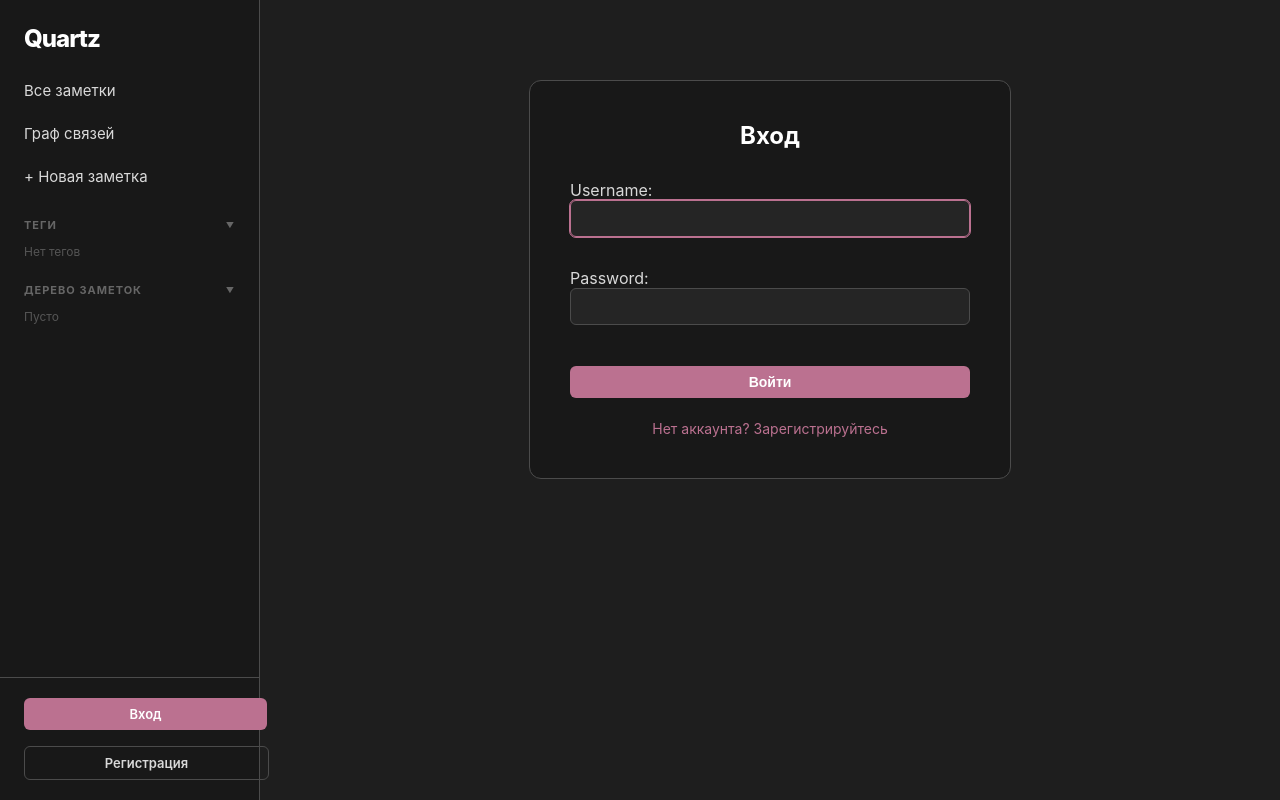
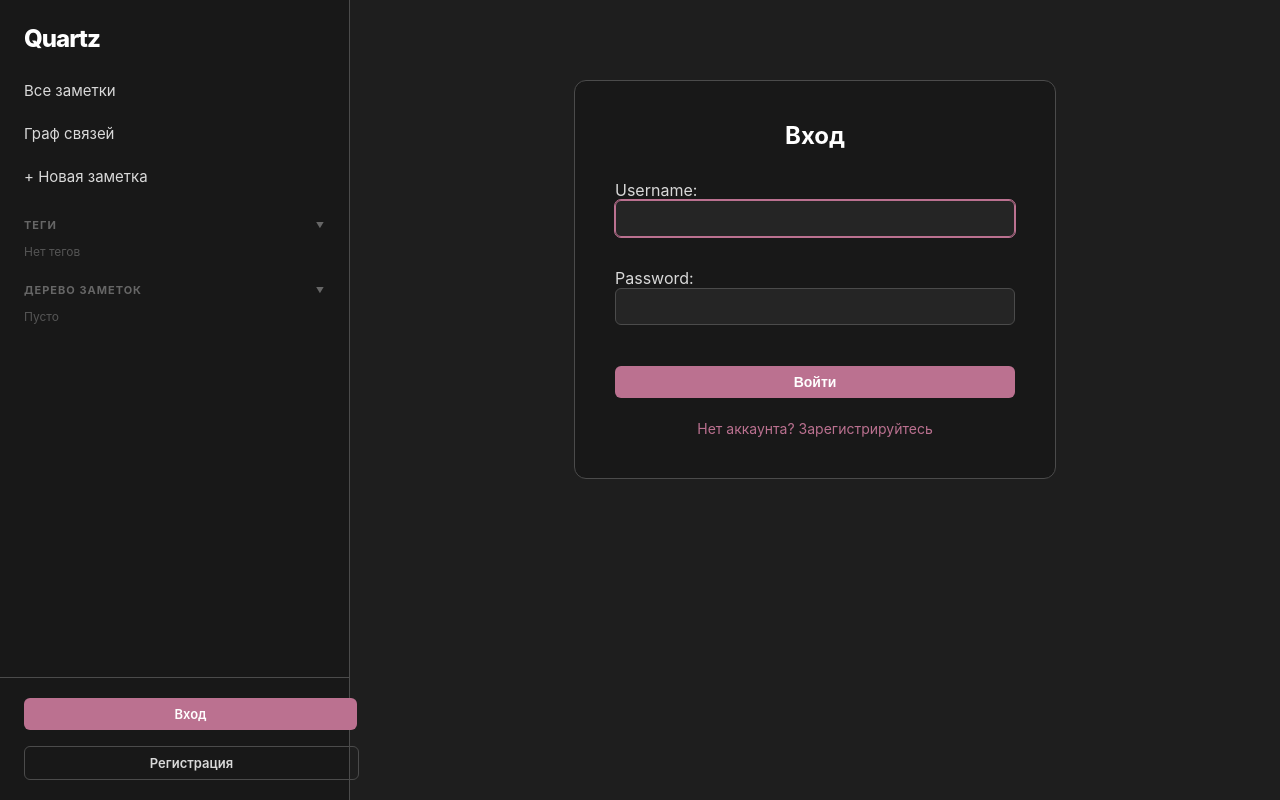
Before and after one commit to Ouroborn/Quartz, a Django app: a page that uses notes/templates/base.html in a window 1280 px wide. Run offline with Django 5.2, Linux system fonts and the light colour scheme.

Commit message:
redesign: base, note_form mirror-cursor

```diff
--- a/notes/templates/base.html
+++ b/notes/templates/base.html
@@ -12,7 +12,7 @@
             --text-header: #ffffff;
             --accent: #bb7190;
             --border: #4b4b4b;
-            --sidebar-width: 260px;
+            --sidebar-width: 350px;
         }
 
         body {
@@ -180,7 +180,7 @@
 
         .content-container {
             width: 100%;
-            max-width: 900px;
+            max-width: 1400px;
             padding: 40px 20px;
             box-sizing: border-box;
         }
--- a/notes/templates/notes/note_form.html
+++ b/notes/templates/notes/note_form.html
@@ -21,6 +21,11 @@
         color: var(--text-main) !important;
         border-color: var(--border) !important;
     }
+
+    .CodeMirror-cursor {
+        border-left-color: var(--text-main) !important;
+    }
+
     .editor-preview {
         background-color: #1e1e1e !important;
         color: var(--text-main) !important;
```
